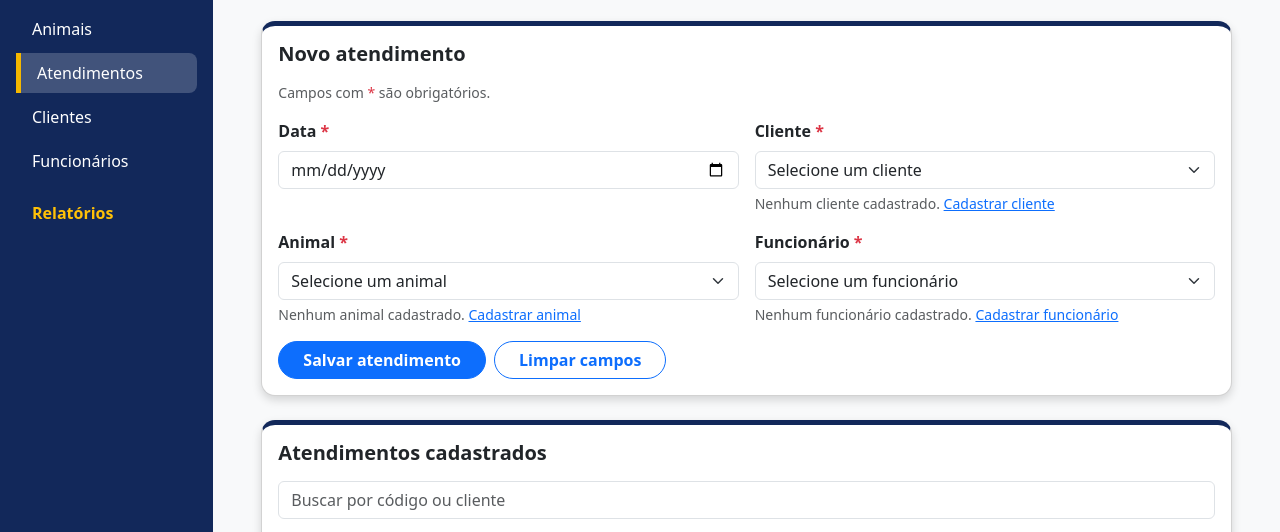
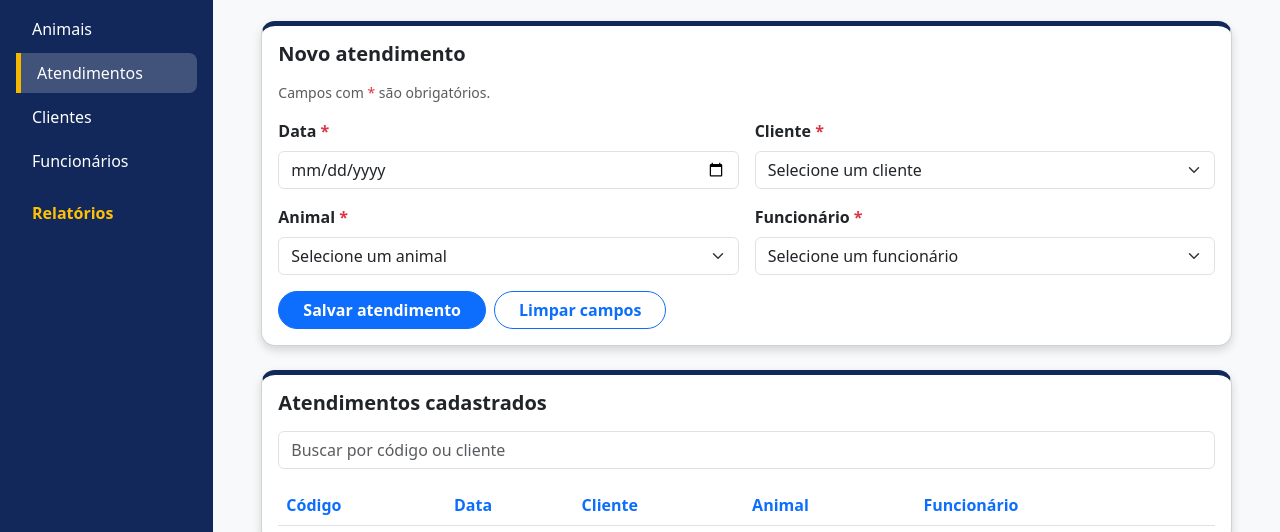
Before and after one commit to PedroWatermann/AuAuControl, a plain HTML site: page pages/atendimentos.html in a window 1280 px wide. Shown: the part 131-663 px from the top of the page. Drawn offline with nearby package versions, Linux system fonts and the light colour scheme.

Commit message:
Remove links de direcionamento para novos cadastros da tela de atendimento

```diff
--- a/pages/atendimentos.html
+++ b/pages/atendimentos.html
@@ -45,9 +45,6 @@
                         <select class="form-select" id="cliente" name="cliente" required aria-describedby="cliente-vazio">
                             <option value="" selected disabled>Selecione um cliente</option>
                         </select>
-                        <div id="cliente-vazio" class="form-text" hidden>
-                            Nenhum cliente cadastrado. <a href="clientes.html">Cadastrar cliente</a>
-                        </div>
                     </div>
 
                     <div class="col-md-6">
@@ -55,9 +52,6 @@
                         <select class="form-select" id="animal" name="animal" required aria-describedby="animal-vazio">
                             <option value="" selected disabled>Selecione um animal</option>
                         </select>
-                        <div id="animal-vazio" class="form-text" hidden>
-                            Nenhum animal cadastrado. <a href="animais.html">Cadastrar animal</a>
-                        </div>
                     </div>
 
                     <div class="col-md-6">
@@ -65,9 +59,6 @@
                         <select class="form-select" id="funcionario" name="funcionario" required aria-describedby="funcionario-vazio">
                             <option value="" selected disabled>Selecione um funcionário</option>
                         </select>
-                        <div id="funcionario-vazio" class="form-text" hidden>
-                            Nenhum funcionário cadastrado. <a href="funcionarios.html">Cadastrar funcionário</a>
-                        </div>
                     </div>
 
                     <div class="col-12 d-flex flex-column flex-sm-row gap-2">
```
